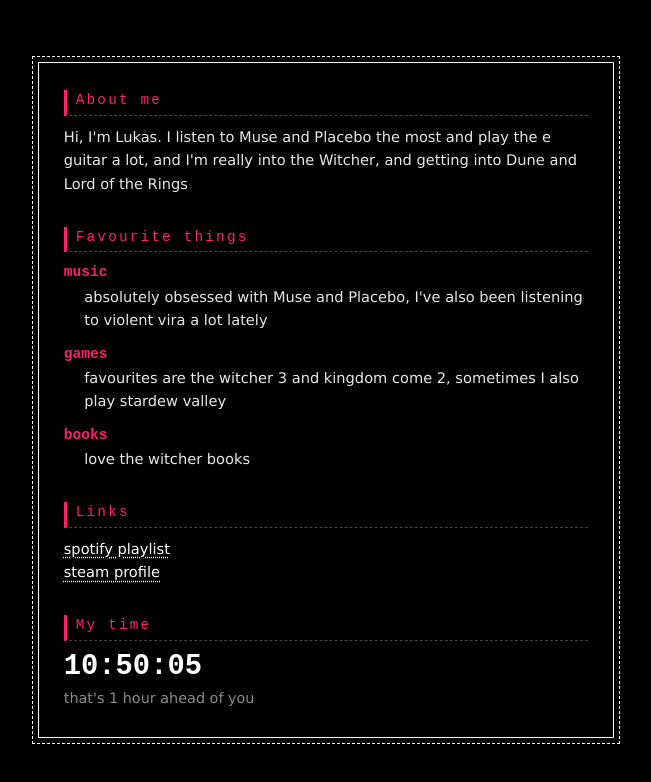
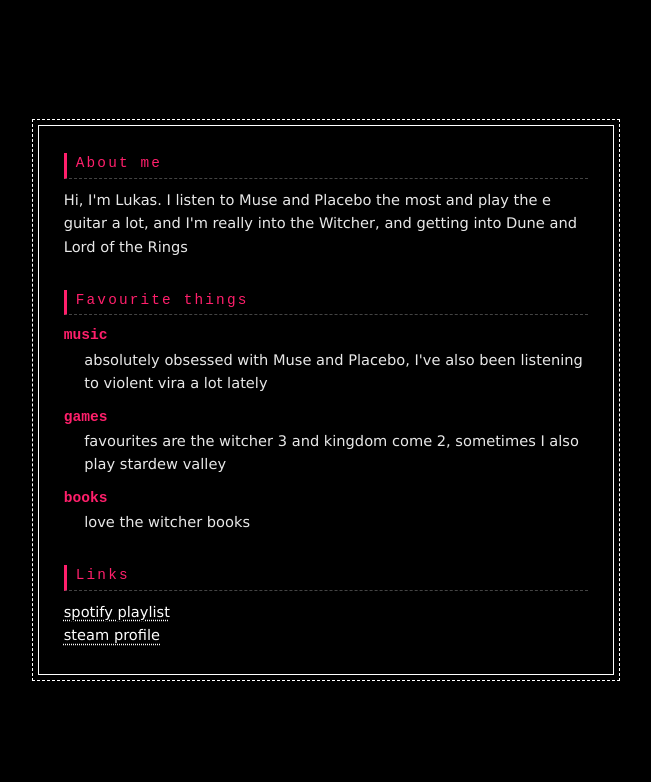
Before and after one commit to lukasvx/lukasvx.github.io, a plain HTML site: page index.html in a window 1280 px wide. Shown: the whole page, without its empty margins (314-965 px from the left). Drawn offline with Linux system fonts and the light colour scheme.

Commit message:
Remove 'my time' section and its script/styles
Co-Authored-By: Claude Sonnet 5.5 <noreply@anthropic.com>

```diff
--- a/css/style.css
+++ b/css/style.css
@@ -114,18 +114,6 @@ a:focus-visible {
     outline: none;
 }
 
-.clock {
-    font: 700 1.6rem/1.2 var(--mono);
-    font-variant-numeric: tabular-nums;
-    color: #fff;
-}
-
-.diff {
-    margin-top: 0.125rem;
-    font-size: 0.8rem;
-    color: var(--muted);
-}
-
 ::selection {
     background: var(--accent);
     color: #000;
--- a/index.html
+++ b/index.html
@@ -11,7 +11,6 @@
     <link rel="icon" type="image/png" sizes="16x16" href="img/favicon-16.png?v=26">
     <title>&#9734; lukasvx &#9734;</title>
     <link rel="stylesheet" href="css/style.css?v=26">
-    <script src="js/main.js?v=26" defer></script>
 </head>
 <body>
     <div class="wrap">
@@ -41,12 +40,6 @@
                     <li><a href="https://steamcommunity.com/id/lukasvx/" target="_blank" rel="noopener noreferrer">steam profile</a></li>
                 </ul>
             </section>
-
-            <section id="time" aria-labelledby="time-title">
-                <h2 id="time-title">my time</h2>
-                <p class="clock"><time id="local-time">--:--:--</time></p>
-                <p class="diff" id="time-diff"></p>
-            </section>
         </main>
 
     </div>
--- a/js/main.js
+++ /dev/null
@@ -1,83 +0,0 @@
-(function () {
-    "use strict";
-
-    var clock = document.getElementById("local-time");
-    var diffEl = document.getElementById("time-diff");
-    var TIME_ZONE = "Europe/Berlin";
-    var formatter = null;
-    var partsFormatter = null;
-    try {
-        formatter = new Intl.DateTimeFormat("en-GB", {
-            timeZone: TIME_ZONE,
-            hour: "2-digit",
-            minute: "2-digit",
-            second: "2-digit",
-            hourCycle: "h23"
-        });
-        partsFormatter = new Intl.DateTimeFormat("en-US", {
-            timeZone: TIME_ZONE,
-            year: "numeric",
-            month: "numeric",
-            day: "numeric",
-            hour: "numeric",
-            minute: "numeric",
-            second: "numeric",
-            hourCycle: "h23"
-        });
-    } catch (e) {
-        formatter = null;
-        partsFormatter = null;
-    }
-
-    function offsetFromVisitor(now) {
-        var parts = {};
-        partsFormatter.formatToParts(now).forEach(function (p) {
-            parts[p.type] = parseInt(p.value, 10);
-        });
-        var asUtc = Date.UTC(parts.year, parts.month - 1, parts.day, parts.hour, parts.minute, parts.second);
-        var zoneOffset = Math.round((asUtc - (now.getTime() - now.getMilliseconds())) / 60000);
-        var visitorOffset = -now.getTimezoneOffset();
-        return zoneOffset - visitorOffset;
-    }
-
-    function describeDifference(minutes) {
-        if (typeof minutes !== "number" || !isFinite(minutes)) return "";
-        if (minutes === 0) return "that's the same time as yours";
-        var abs = Math.abs(minutes);
-        var h = Math.floor(abs / 60);
-        var m = abs % 60;
-        var amount;
-        if (m === 0) {
-            amount = h + (h === 1 ? " hour" : " hours");
-        } else if (h === 0) {
-            amount = m + " minutes";
-        } else {
-            amount = h + "h " + m + "m";
-        }
-        return "that's " + amount + (minutes > 0 ? " ahead of you" : " behind you");
-    }
-
-    function tick() {
-        if (clock && formatter) {
-            var now = new Date();
-            clock.textContent = formatter.format(now);
-            clock.setAttribute("datetime", now.toISOString());
-            if (diffEl && partsFormatter) {
-                try {
-                    diffEl.textContent = describeDifference(offsetFromVisitor(now));
-                } catch (e) {
-                    diffEl.textContent = "";
-                }
-            }
-        }
-    }
-
-    tick();
-
-    (function schedule() {
-        window.setTimeout(function () {
-            tick();
-            schedule();
-        }, 1000 - (Date.now() % 1000) + 5);
-    })();
-})();
```
